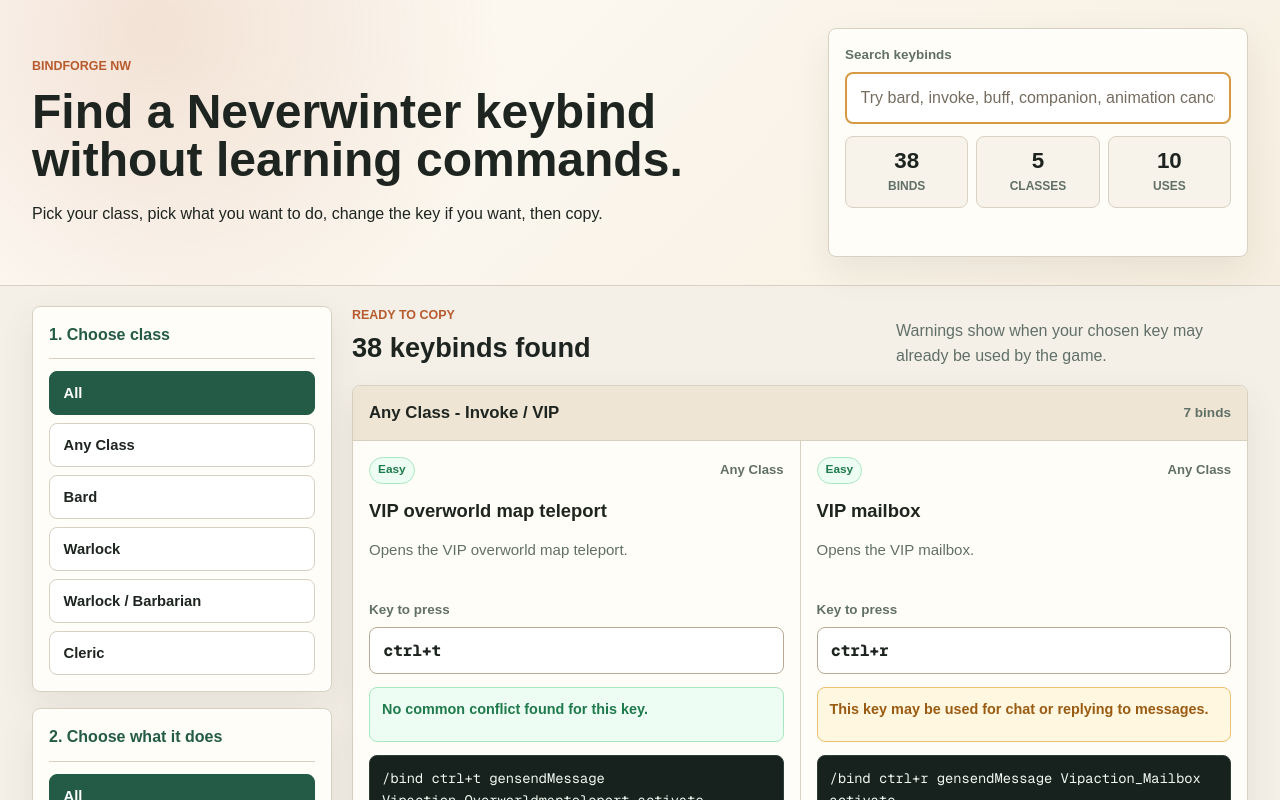
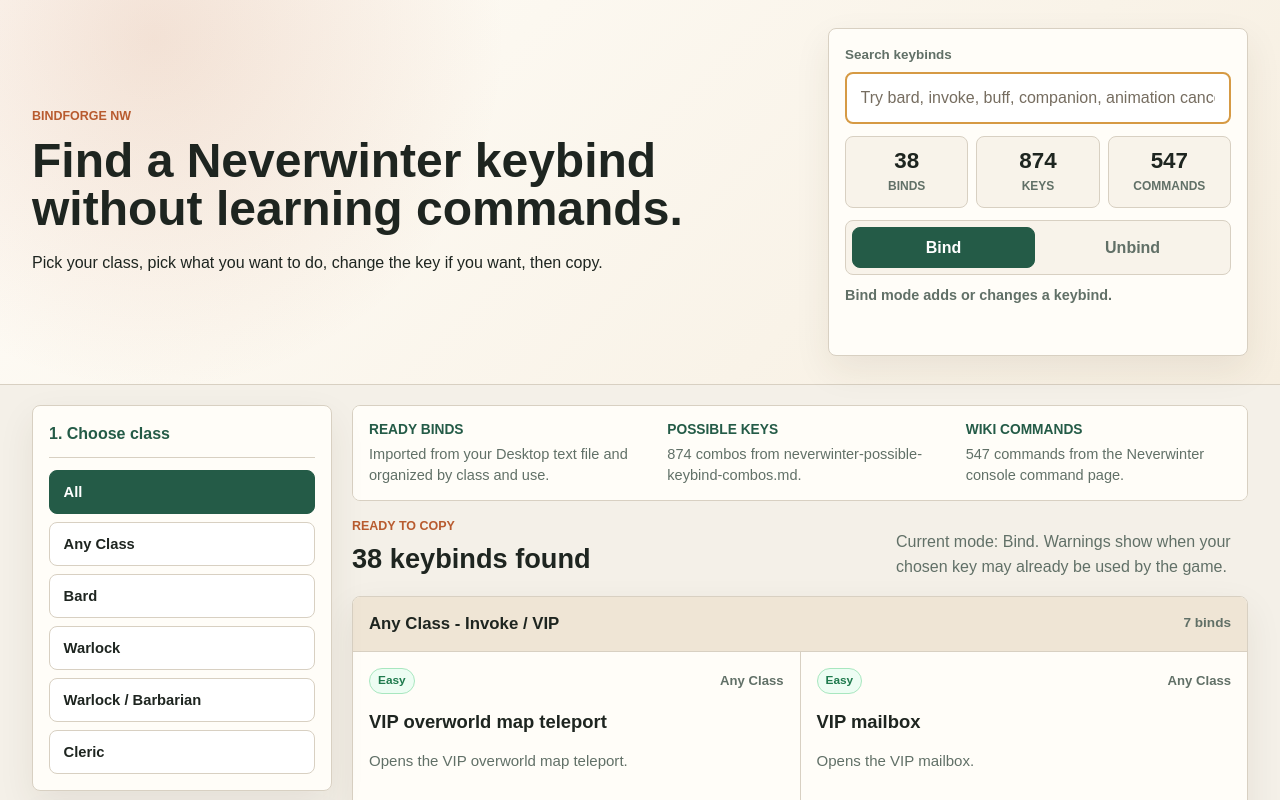
Before and after one commit to Nischhalsubba/BindForge-NW, a Next.js app: page / in a window 1280 px wide. Shown: the top 800 px of the page. Built offline with nearby package versions, Linux system fonts and the light colour scheme.

Commit message:
Add full keybind visibility and unbind mode

```diff
--- a/app/globals.css
+++ b/app/globals.css
@@ -152,6 +152,39 @@ summary:focus-visible {
   text-transform: uppercase;
 }
 
+.mode-toggle {
+  background: var(--surface-soft);
+  border: 1px solid var(--line);
+  border-radius: 8px;
+  display: grid;
+  gap: 0.35rem;
+  grid-template-columns: 1fr 1fr;
+  padding: 0.35rem;
+}
+
+.mode-toggle button {
+  background: transparent;
+  border: 1px solid transparent;
+  color: var(--muted);
+  font-weight: 850;
+  min-height: 2.6rem;
+}
+
+.mode-toggle button:hover,
+.mode-toggle .mode-active {
+  background: var(--primary);
+  border-color: var(--primary);
+  color: white;
+}
+
+.mode-help {
+  color: var(--muted);
+  font-size: 0.9rem;
+  font-weight: 700;
+  line-height: 1.5;
+  margin-top: 0.65rem;
+}
+
 .filter-rail {
   align-self: start;
   display: grid;
@@ -217,6 +250,42 @@ summary:focus-visible {
   display: grid;
   gap: 0.75rem;
   grid-template-columns: 1fr;
+}
+
+.coverage-strip {
+  background: var(--surface);
+  border: 1px solid var(--line);
+  border-radius: 8px;
+  display: grid;
+  gap: 1px;
+  margin-bottom: 1rem;
+  overflow: hidden;
+}
+
+.coverage-strip div {
+  background: var(--surface);
+  display: grid;
+  gap: 0.25rem;
+  padding: 0.85rem 1rem;
+}
+
+.coverage-strip strong {
+  color: var(--primary);
+  font-size: 0.86rem;
+  font-weight: 850;
+  text-transform: uppercase;
+}
+
+.coverage-strip span {
+  color: var(--muted);
+  font-size: 0.91rem;
+  line-height: 1.45;
+}
+
+@media (min-width: 860px) {
+  .coverage-strip {
+    grid-template-columns: repeat(3, minmax(0, 1fr));
+  }
 }
 
 .result-header h2 {
@@ -454,6 +523,18 @@ summary:focus-visible {
   min-height: 2.75rem;
 }
 
+.advanced-note {
+  background: var(--surface-soft);
+  border: 1px solid var(--line);
+  border-radius: 8px;
+  color: var(--muted);
+  font-size: 0.92rem;
+  font-weight: 700;
+  line-height: 1.55;
+  margin-bottom: 1rem;
+  padding: 0.8rem;
+}
+
 .advanced-head {
   align-items: center;
   display: flex;
--- a/app/page.tsx
+++ b/app/page.tsx
@@ -111,8 +111,23 @@ function warningForKey(value: string) {
   return keyWarnings.find((warning) => warning.keys.includes(combo) || warning.keys.includes(key));
 }
 
-function presetBind(preset: KeybindPreset, keyValue: string) {
-  return `/bind ${normalizeCombo(keyValue) || preset.defaultKey} ${preset.command}`;
+function presetLine(preset: KeybindPreset, keyValue: string, mode: "bind" | "unbind") {
+  const key = normalizeCombo(keyValue) || preset.defaultKey;
+  return mode === "bind" ? `/bind ${key} ${preset.command}` : `/unbind ${key}`;
+}
+
+function customLine(
+  keyValue: string,
+  command: ConsoleCommand,
+  customArgs: string,
+  mode: "bind" | "unbind",
+) {
+  const key = normalizeCombo(keyValue) || "<key>";
+  if (mode === "unbind") {
+    return `/unbind ${key}`;
+  }
+
+  return `/bind ${key} ${command.bindCommand}${customArgs.trim() ? ` ${customArgs.trim()}` : ""}`;
 }
 
 function commandLabel(command: ConsoleCommand) {
@@ -136,6 +151,7 @@ export default function Home() {
     Object.fromEntries(keybindPresets.map((preset) => [preset.id, preset.defaultKey])),
   );
   const [copied, setCopied] = useState("");
+  const [copyMode, setCopyMode] = useState<"bind" | "unbind">("bind");
 
   const [commandSearch, setCommandSearch] = useState("");
   const [commandCategory, setCommandCategory] = useState("All");
@@ -149,9 +165,8 @@ export default function Home() {
   const selectedCommand =
     consoleCommands.find((command) => command.id === selectedCommandId) ?? consoleCommands[0];
 
-  const advancedBind = `/bind ${selectedCombo || "<key>"} ${selectedCommand.bindCommand}${
-    customArgs.trim() ? ` ${customArgs.trim()}` : ""
-  }`;
+  const advancedBind = customLine(selectedCombo, selectedCommand, customArgs, copyMode);
+  const copyModeLabel = copyMode === "bind" ? "Bind" : "Unbind";
 
   const filteredPresets = useMemo(() => {
     const query = normalizeText(search);
@@ -261,14 +276,35 @@ export default function Home() {
                   <span>Binds</span>
                 </div>
                 <div className="quick-stat">
-                  <strong>{classFilters.length - 1}</strong>
-                  <span>Classes</span>
+                  <strong>{keyCombos.length}</strong>
+                  <span>Keys</span>
                 </div>
                 <div className="quick-stat">
-                  <strong>{typeFilters.length - 1}</strong>
-                  <span>Uses</span>
+                  <strong>{consoleCommands.length}</strong>
+                  <span>Commands</span>
                 </div>
               </div>
+              <div className="mode-toggle mt-3" aria-label="Choose copy mode">
+                <button
+                  className={copyMode === "bind" ? "mode-active" : ""}
+                  onClick={() => setCopyMode("bind")}
+                  type="button"
+                >
+                  Bind
+                </button>
+                <button
+                  className={copyMode === "unbind" ? "mode-active" : ""}
+                  onClick={() => setCopyMode("unbind")}
+                  type="button"
+                >
+                  Unbind
+                </button>
+              </div>
+              <p className="mode-help">
+                {copyMode === "bind"
+                  ? "Bind mode adds or changes a keybind."
+                  : "Unbind mode removes the chosen keybind from that key."}
+              </p>
               <div className="mt-3 min-h-5 text-sm font-semibold text-[var(--success)]" role="status">
                 {copied ? `Copied ${copied}.` : ""}
               </div>
@@ -333,12 +369,30 @@ export default function Home() {
         </aside>
 
         <section className="min-w-0">
+          <div className="coverage-strip">
+            <div>
+              <strong>Ready binds</strong>
+              <span>Imported from your Desktop text file and organized by class and use.</span>
+            </div>
+            <div>
+              <strong>Possible keys</strong>
+              <span>{keyCombos.length} combos from neverwinter-possible-keybind-combos.md.</span>
+            </div>
+            <div>
+              <strong>Wiki commands</strong>
+              <span>{consoleCommands.length} commands from the Neverwinter console command page.</span>
+            </div>
+          </div>
+
           <div className="result-header">
             <div>
               <div className="small-label">Ready to copy</div>
               <h2>{filteredPresets.length} keybinds found</h2>
             </div>
-            <p>Warnings show when your chosen key may already be used by the game.</p>
+            <p>
+              Current mode: {copyModeLabel}. Warnings show when your chosen key may already be
+              used by the game.
+            </p>
           </div>
 
           <div className="mt-4 space-y-6">
@@ -351,7 +405,7 @@ export default function Home() {
                 <div className="bind-grid">
                   {presets.map((preset) => {
                     const keyValue = customKeys[preset.id] ?? preset.defaultKey;
-                    const bind = presetBind(preset, keyValue);
+                    const bind = presetLine(preset, keyValue, copyMode);
                     const warning = warningForKey(keyValue);
 
                     return (
@@ -391,7 +445,7 @@ export default function Home() {
                             onClick={() => copyText(bind, preset.title)}
                             type="button"
                           >
-                            Copy
+                            Copy {copyModeLabel.toLowerCase()}
                           </button>
                           <button
                             className="reset-button"
@@ -423,9 +477,13 @@ export default function Home() {
 
       <section className="mx-auto max-w-7xl px-4 pb-10 sm:px-6 lg:px-8">
         <details className="advanced-panel">
-          <summary>Advanced: build your own command</summary>
+          <summary>Full lists: build your own command</summary>
           <div className="mt-5 grid gap-6 xl:grid-cols-[360px_1fr]">
             <div>
+              <p className="advanced-note">
+                Pick any key combo and any wiki command. In Unbind mode, only the key is copied
+                because that is what gets removed.
+              </p>
               <label className="key-field">
                 <span>Key to press</span>
                 <input
@@ -447,14 +505,14 @@ export default function Home() {
                 onClick={() => copyText(advancedBind, "custom command")}
                 type="button"
               >
-                Copy custom bind
+                Copy custom {copyModeLabel.toLowerCase()}
               </button>
             </div>
 
             <div className="grid gap-4 lg:grid-cols-2">
               <div>
                 <div className="advanced-head">
-                  <h3>Key combos</h3>
+                  <h3>All key combos ({filteredCombos.length})</h3>
                   <label>
                     <input
                       checked={showAdvancedCombos}
@@ -480,7 +538,7 @@ export default function Home() {
                   </select>
                 </div>
                 <div className="scroll-list">
-                  {filteredCombos.slice(0, 80).map((combo) => (
+                  {filteredCombos.map((combo) => (
                     <button
                       className="list-row"
                       key={combo.combo}
@@ -495,7 +553,7 @@ export default function Home() {
               </div>
 
               <div>
-                <h3>Raw commands</h3>
+                <h3>All wiki commands ({filteredCommands.length})</h3>
                 <div className="advanced-controls">
                   <input
                     onChange={(event) => setCommandSearch(event.target.value)}
@@ -512,7 +570,7 @@ export default function Home() {
                   </select>
                 </div>
                 <div className="scroll-list">
-                  {filteredCommands.slice(0, 80).map((command) => (
+                  {filteredCommands.map((command) => (
                     <button
                       className="command-row"
                       key={`${command.id}-${command.category}-${command.params}`}
```
